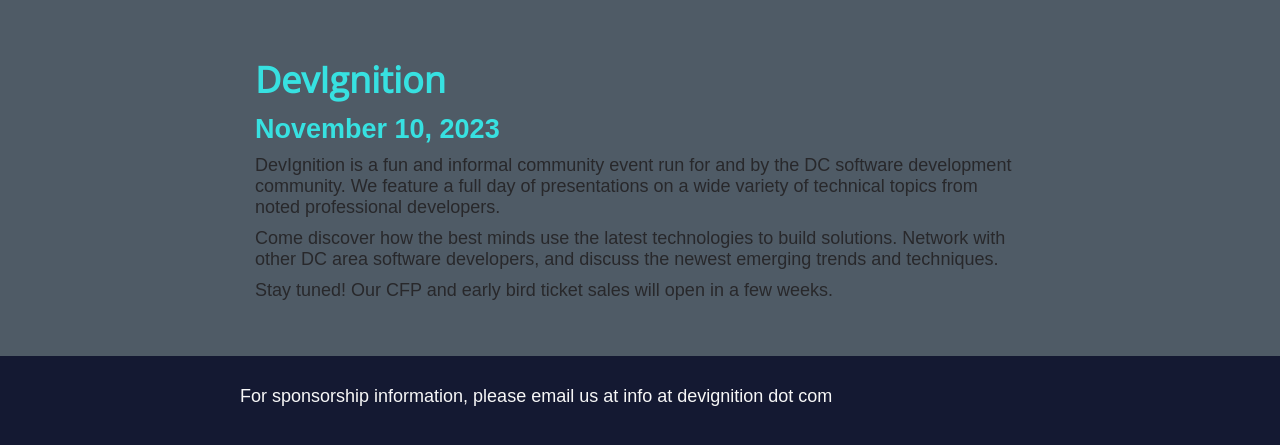
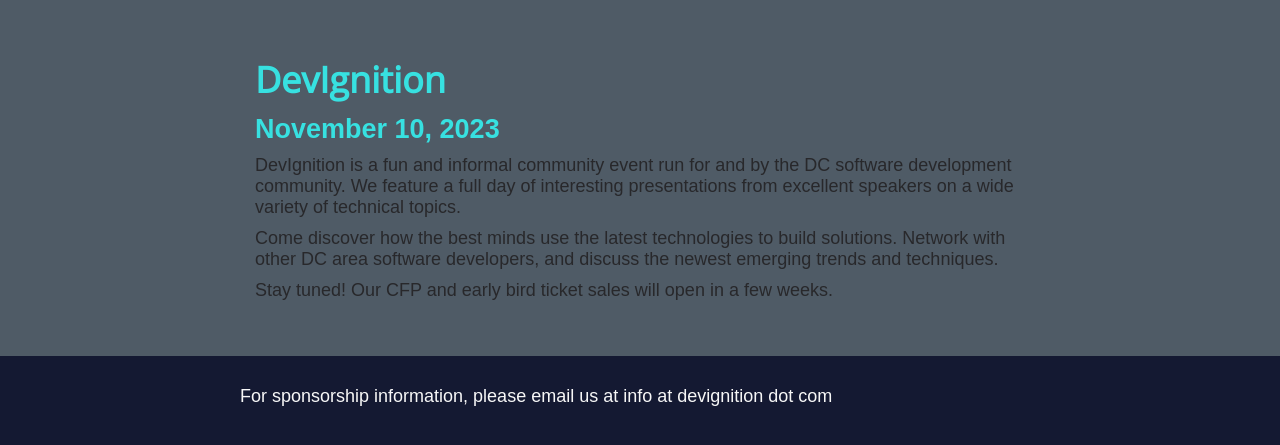
Before and after one commit to gothamgo/devignition, a Jekyll site: the page built from index.html, in a window 1280 px wide. Shown: the top 445 px of the page. Built offline with Jekyll 4.4.1, drawn with Linux system fonts in a browser that asks for light colours; some web fonts are replaced.

Commit message:
Update index.html

```diff
--- a/index.html
+++ b/index.html
@@ -22,7 +22,7 @@
 
     <p>
       DevIgnition is a fun and informal community event run for and by the DC software development community.
-      We feature a full day of presentations on a wide variety of technical topics from noted professional developers.
+      We feature a full day of interesting presentations from excellent speakers on a wide variety of technical topics.
     </p>
 
     <p>
```
